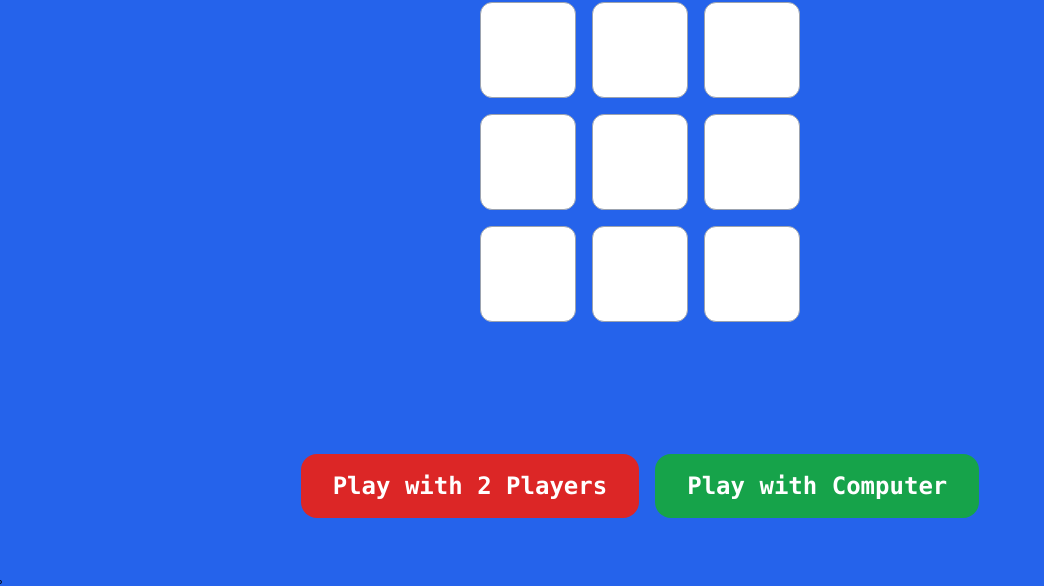
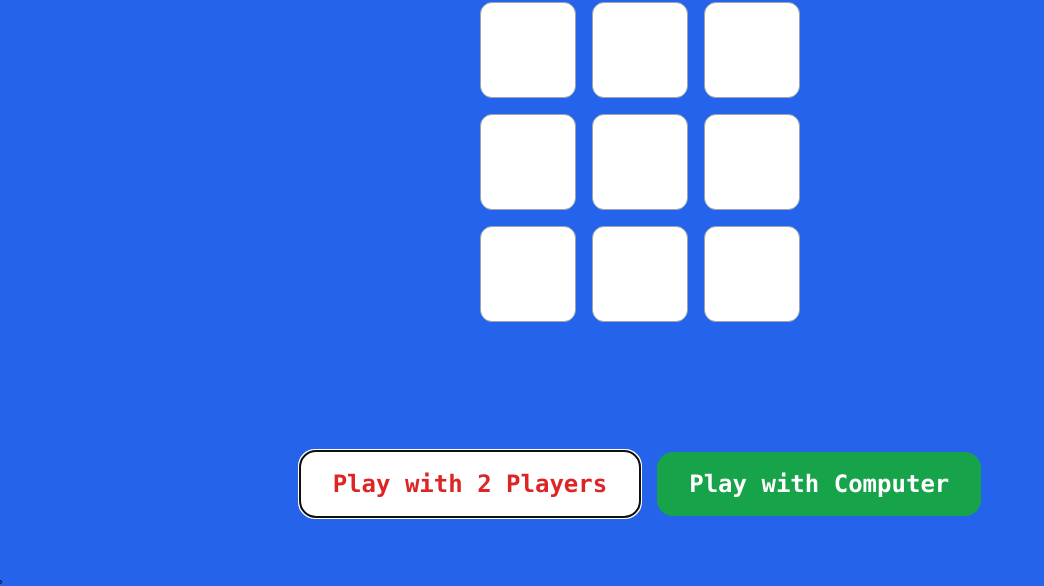
Before and after one commit to parthasdey2304/tic-tac-toe, a plain HTML site: page index.html in a window 1280 px wide. Shown: the part 238-824 px from the top of the page, without its empty margins (0-1044 px from the left). Drawn offline with nearby package versions, Linux system fonts and the light colour scheme.

Commit message:
minor changes made

```diff
--- a/index.html
+++ b/index.html
@@ -25,7 +25,7 @@
   </div>
 
   <div class="flex w-full justify-center items-center mt-4 absolute bottom-5 p-4">
-    <button onclick="chooseGameMode('2-players')" class="bg-red-600 text-white px-8 py-4 rounded-2xl m-2 text-xl md:text-2xl font-bold font-mono focus:bg-white focus:border-2 focus:border-red-600 focus:text-red-600">Play with 2 Players</button>
+    <button onclick="chooseGameMode('2-players')" class="bg-red-600 text-white px-8 py-4 rounded-2xl m-2 text-xl md:text-2xl font-bold font-mono focus:bg-white focus:border-2 focus:border-red-600 focus:text-red-600 selected" autofocus>Play with 2 Players</button>
     <button onclick="chooseGameMode('computer')" class="bg-green-600 text-white px-8 py-4 rounded-2xl m-2 text-xl md:text-2xl font-bold font-mono focus:bg-white focus:border-2 focus:border-green-600 focus:text-green-600">Play with Computer</button>
   </div>
 
```
